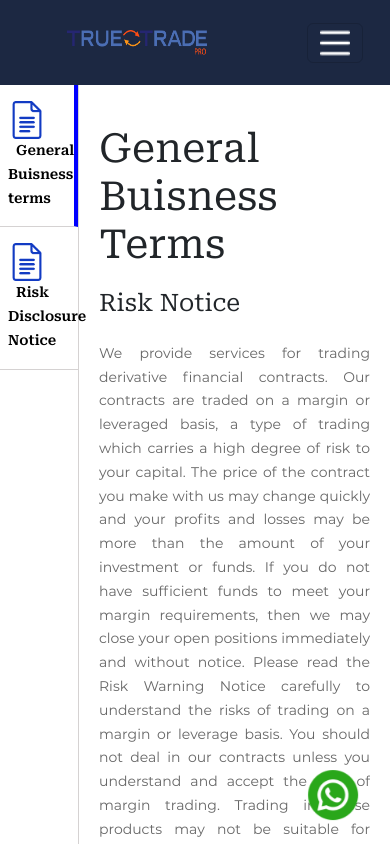
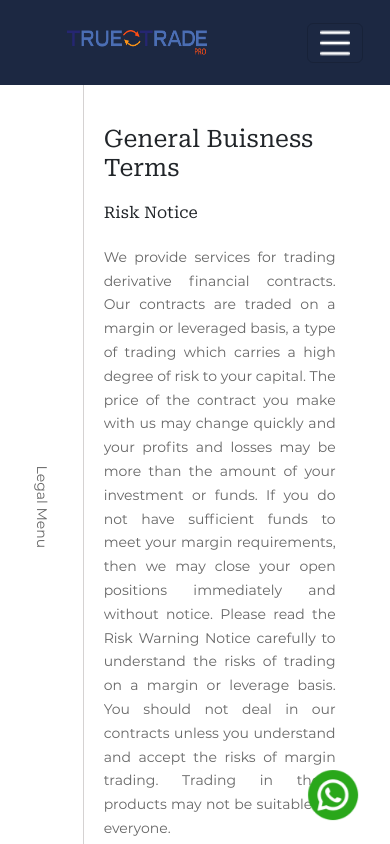
Before and after one commit to akashm2401/ttfx, a React (Create React App) app: page /legal in a window 390 px wide. Shown: the top 844 px of the page. Built offline with nearby package versions, Linux system fonts and the light colour scheme; a web font is replaced by a local one.

Commit message:
responsive leagel pages

```diff
--- a/src/pages/LegalPage/LegalPage.css
+++ b/src/pages/LegalPage/LegalPage.css
@@ -9,7 +9,7 @@
     position: sticky;
     position: -webkit-sticky;
     top: 76px;
-    width: 20%;
+    width:max-content;
     height: 100%;
     /* border-right: 1px solid #d5d2d2; */
 }
@@ -44,16 +44,104 @@
     width: 80%;
 }
 
+
+.legal-page-nav-btn-expand {
+    display: none;
+    /* background-color: #000000; */
+    width: 90px;
+    height: 100vh;
+    /* display: flex; */
+    justify-content: center;
+    align-items: center;
+}
+
+.legal-page-nav-btn-expand p{
+    /* display: none; */
+    /* translate-x: ; */
+    transform: rotate(90deg);
+    width: 100%;
+    /* height: 100%; */
+    /* transform: ; */
+    /* text-orientation: mixed; */
+}
+
+.expand {
+    display: flex !important;
+}
+
+.closed {
+    display: none !important;
+}
+
 /* SMARTPHONES PORTRAIT */
-@media only screen and (min-width: 320px) and (max-width: 479px) {}
+@media only screen and (min-width: 320px) and (max-width: 479px) {
+    .legal-page-main-screen {
+        width: 70%;
+    }
+    /* .legal-page-nav-btn-expand {
+        width: 30%;
+    } */
+
+    .legal-info-container .heading h3{
+        font-size: 1.5rem !important;
+    }
+
+    .legal-info-container .heading h4 {
+        font-size: 1rem !important;
+    }
+
+    .legal-page-nav ul{
+        display: none;
+    }
+
+    .legal-page-nav-btn-expand {
+        display: flex;
+        width: 100%;
+    }
+}
 
 /* SMARTPHONES LANDSCAPE */
-@media only screen and (min-width: 480px) and (max-width: 767px) {}
+@media only screen and (min-width: 480px) and (max-width: 767px) {
+    .legal-page-nav ul{
+        display: none;
+    }
+
+    .legal-page-nav-btn-expand {
+        display: flex;
+    }
+}
 
 /* TABLETS PORTRAIT */
 @media only screen and (min-width: 768px) and (max-width: 991px) {
+    .legal-page-nav ul{
+        display: none;
+    }
 
+    .legal-page-nav-btn-expand {
+        display: flex;
+    }
 }
 
 /* TABLET LANDSCAPE / DESKTOP */
 @media only screen and (min-width: 992px) {}
+
+
+/*  */
+.display-block {
+    display: block !important;
+    position: absolute;
+    width: max-content;
+    z-index: 5;
+    background-color: #FFFFFF;
+    height: 100%;
+}
+
+/* .display-block::after {
+    content: 'close';
+} */
+
+
+
+.display-none {
+    display: none !important;
+}
--- a/src/pages/LegalPage/LegalPage.js
+++ b/src/pages/LegalPage/LegalPage.js
@@ -1,4 +1,4 @@
-import React from 'react';
+import React, { useState, useEffect } from 'react';
 import './LegalPage.css';
 import GeneralTermsPage from './GeneralTermsPage';
 import RiskDisclosurePage from './RiskDisclosurePage';
@@ -7,14 +7,39 @@
 
 export default function LegalPage() {
     const location = useLocation();
+    const [isExpand, setIsExpand ]= useState(false);
 
+
+    const toggleExpand = () => {
+        setIsExpand(!isExpand)
+    }
+
+    const getClassNames1 = () => {
+        let classes = 'legal-page-nav m-0 p-0';
+        if (isExpand) classes += ' closed';
+        else classes += ' expand';
+        return classes;
+    }
+
+    const getClassNames2 = () => {
+        let classes = 'legal-page-nav-btn-expand';
+        if (isExpand) classes += ' expand';
+        else classes += ' closed';
+        return classes;
+    };
     return (
         // <div>LegalPage</div>
         <div id='legal-page' className="row m-0 p-0">
             <div className="legal-page-nav m-0 p-0">
-                <ul className='m-0 p-0'>
+                <ul className={isExpand ? 'm-0 p-0 display-block' : 'm-0 p-0'}>
+                    {isExpand
+                        &&
+                        <div onClick={toggleExpand} className="px-2 py-2 d-flex justify-content-end" style={{ "width": "100%" }}>
+                            <i><img src={require("../../assets/ico/close.png")} alt="" height={20} /></i>
+                        </div>
+                    }
                     <li className={
-                        (location.pathname==='/legal' || location.pathname==='/legal/general-terms') ? 'legal-page-nav-menu-active' : ''
+                        (location.pathname === '/legal' || location.pathname === '/legal/general-terms') ? 'legal-page-nav-menu-active' : ''
                     }>
                         <Link to={'/legal/general-terms'}>
                             <i><img src={require("../../assets/ico/google-docs.png")} alt="document" height={38} width={38} /></i>
@@ -22,7 +47,7 @@
                         </Link>
                     </li>
                     <li className={
-                        (location.pathname==='/legal/risk-disclosure-notice') ? 'legal-page-nav-menu-active' : ''
+                        (location.pathname === '/legal/risk-disclosure-notice') ? 'legal-page-nav-menu-active' : ''
                     }>
                         <Link to={'/legal/risk-disclosure-notice'}>
                             <i><img src={require("../../assets/ico/google-docs.png")} alt="document" height={38} width={38} /></i>
@@ -30,6 +55,13 @@
                         </Link>
                     </li>
                 </ul>
+
+                <div onClick={toggleExpand} className={false ? "display-none" : "legal-page-nav-btn-expand"}>
+                    <p>Legal Menu</p>
+                </div>
+                <div className="legal-page-nav-btn-close">
+
+                </div>
             </div>
             <div className="legal-page-main-screen m-0 p-0">
                 <Routes>
```
Also changed, not shown: src/assets/ico/close.png (added).
